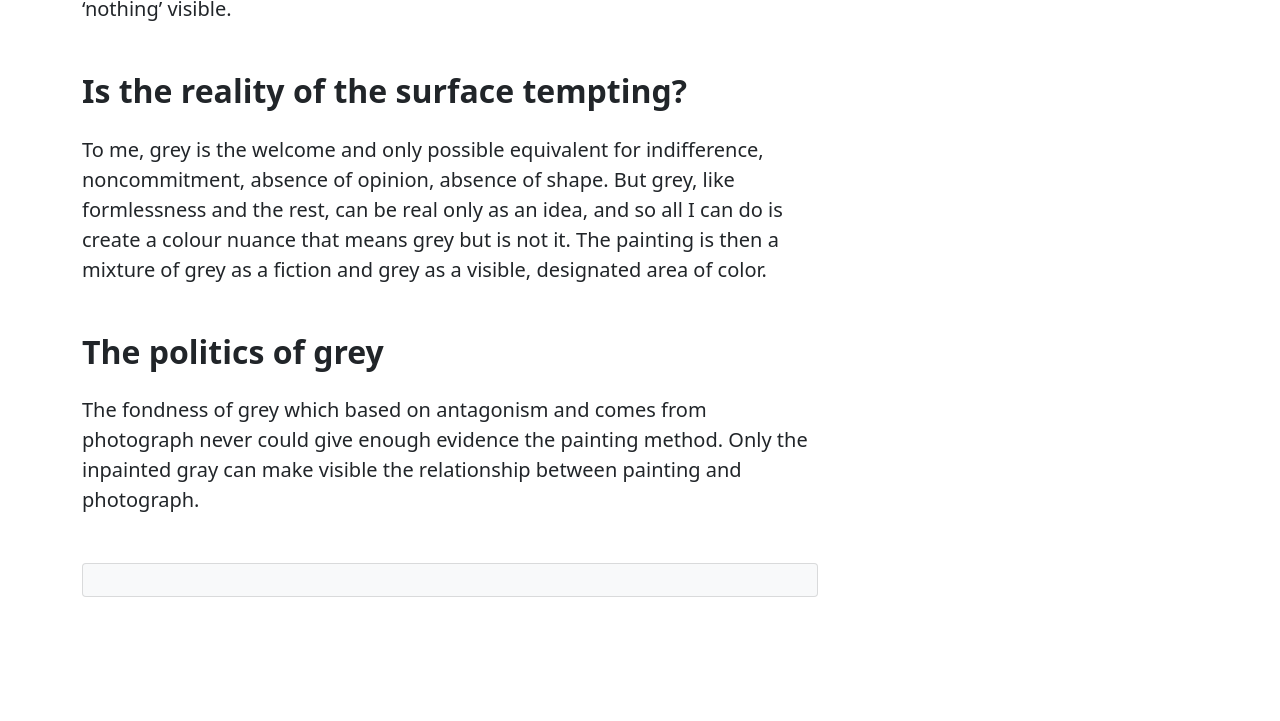
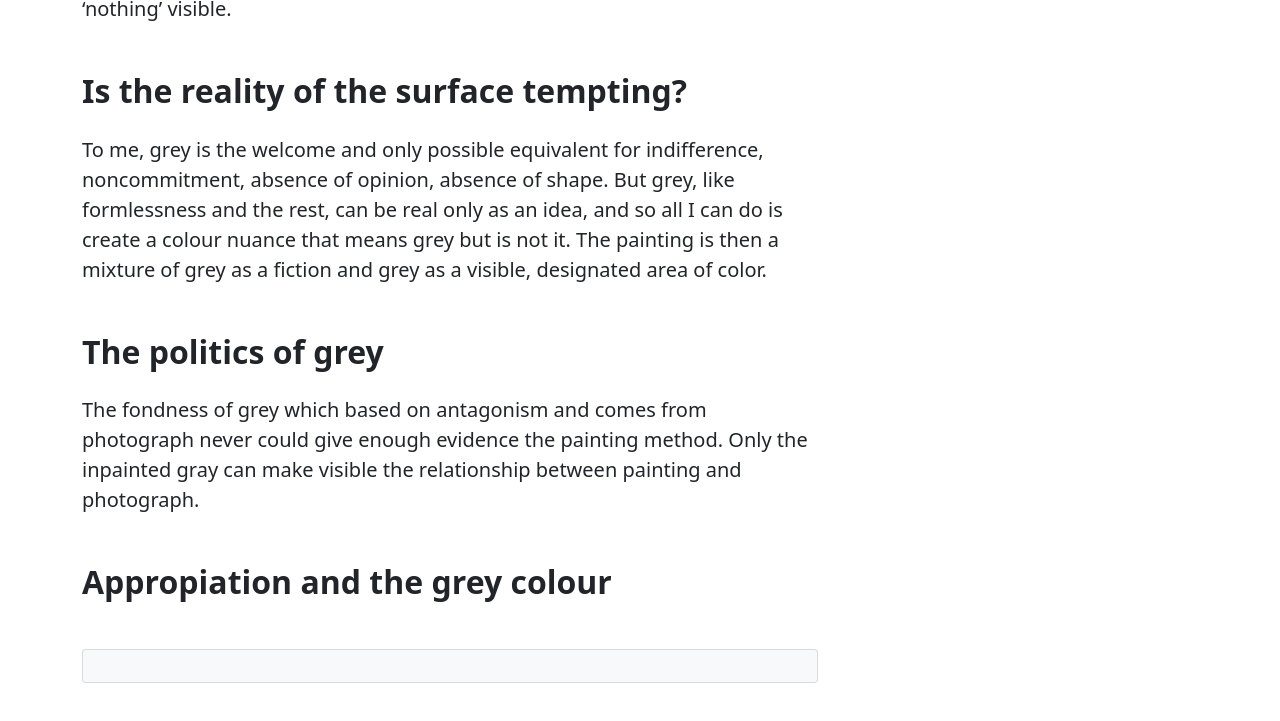
Before and after one commit to bankitomi26/gray, a plain HTML site: page index.html in a window 1280 px wide. Shown: the part 754-1475 px from the top of the page. Before the commit the page ends 1399 px from the top, so only its background shows below. Drawn offline with nearby package versions, Linux system fonts and the light colour scheme.

Commit message:
Update index.html

```diff
--- a/index.html
+++ b/index.html
@@ -50,6 +50,8 @@ mixture of grey as a fiction and grey as a visible, designated area of color.</p
                            <h2 class="fw-bolder mb-4 mt-5">The politics of grey</h2>
 
                             <p class="fs-5 mb-4">The fondness of grey which based on antagonism and comes from photograph never could give enough evidence the painting method. Only the inpainted gray can make visible the relationship between painting and photograph.</p>
+                            <h2 class="fw-bolder mb-4 mt-5">Appropiation and the grey colour</h2>
+
                         </section>
                     </article>
                     <!-- Comments section-->
```
